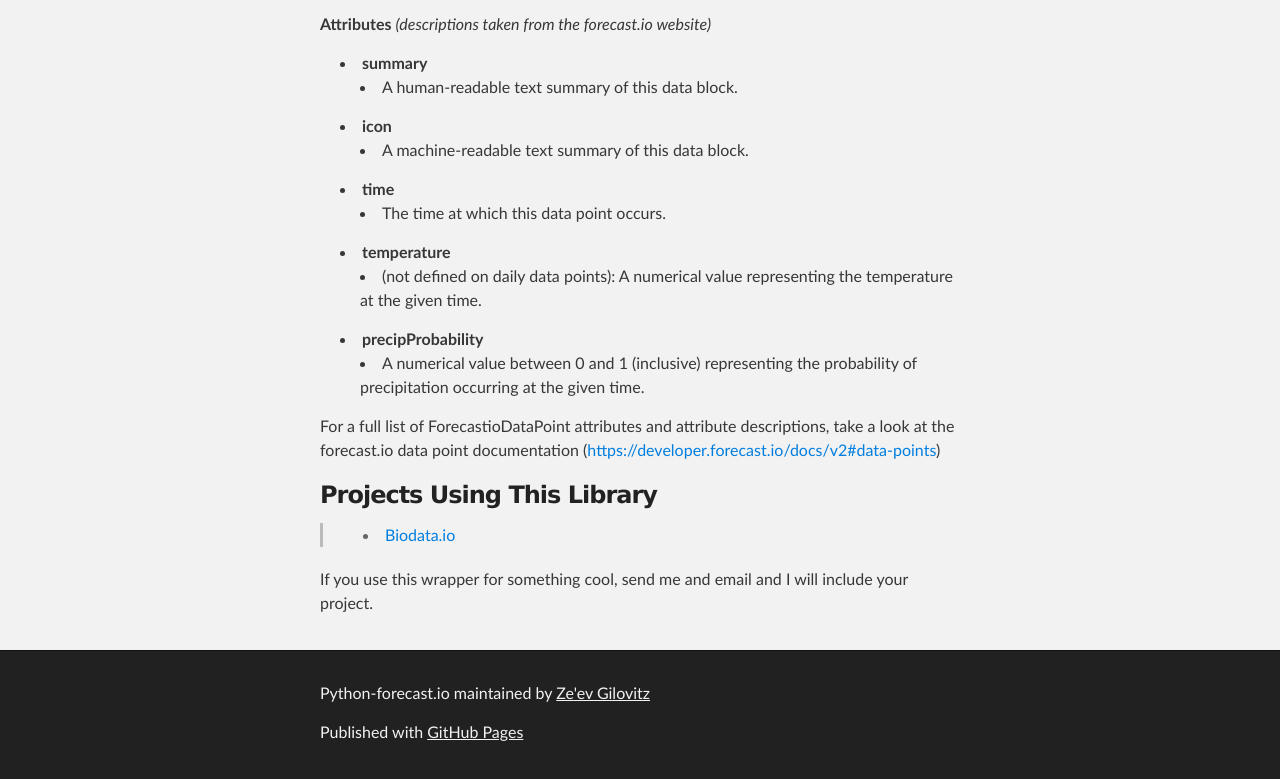
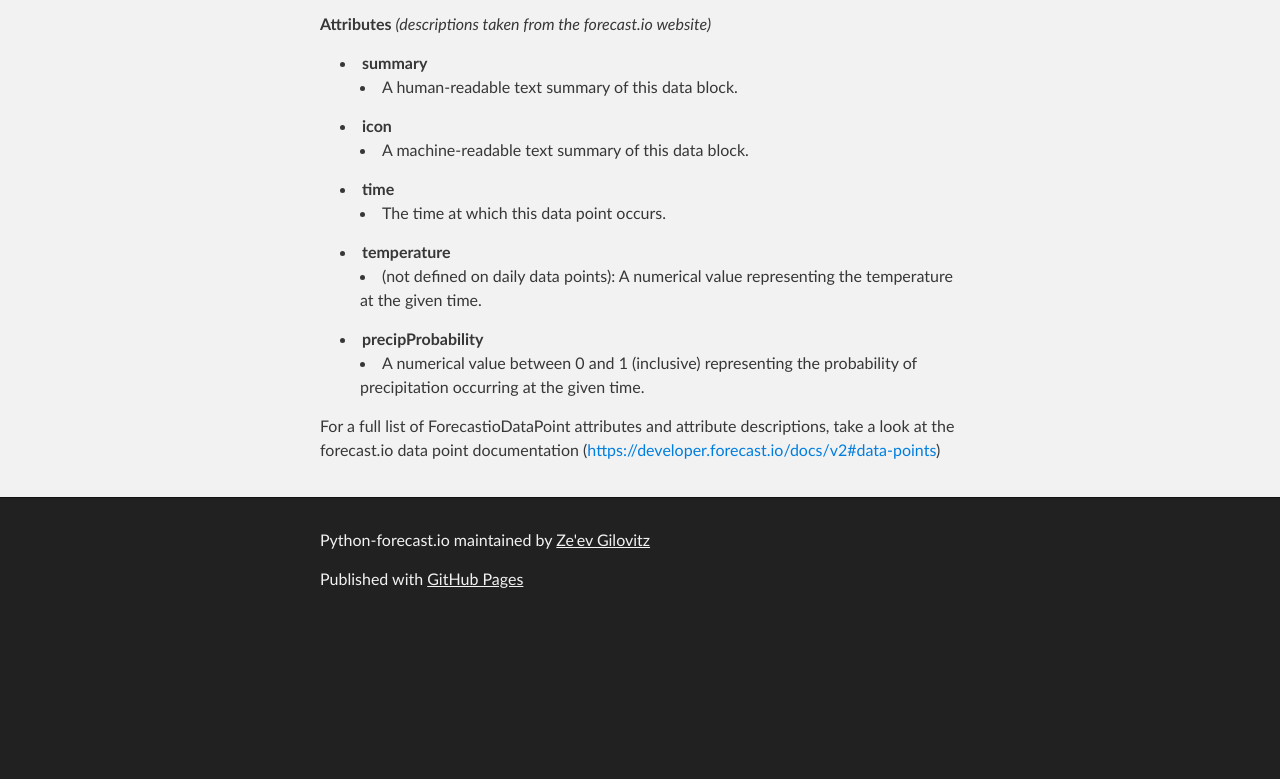
Before and after one commit to ZeevG/python-forecast.io, a plain HTML site: page index.html in a window 1280 px wide. Shown: the part 4456-5235 px from the top of the page. After the commit the page ends 5082 px from the top, so only its background shows below. Drawn offline with Linux system fonts and the light colour scheme.

Commit message:
removed section

```diff
--- a/index.html
+++ b/index.html
@@ -310,17 +310,6 @@
       data point documentation (<a href=
       "https://developer.forecast.io/docs/v2#data-points">https://developer.forecast.io/docs/v2#data-points</a>)</p>
 
-      <h3>Projects Using This Library</h3>
-
-      <blockquote>
-        <ul>
-          <li>
-            <a href="http://biodata.io">Biodata.io</a>
-          </li>
-        </ul>
-      </blockquote>
-
-      <p>If you use this wrapper for something cool, send me and email and I will include your project.</p>
     </section>
   </div><!-- FOOTER  -->
 
```
